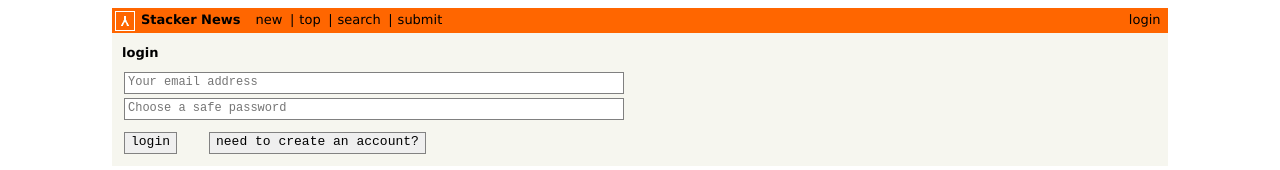
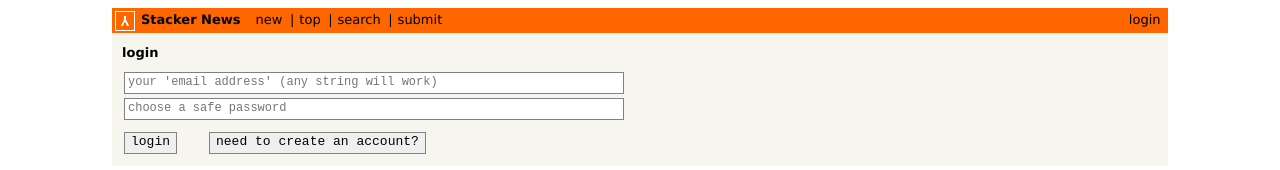
Before and after one commit to leeandher/Stacker-News, a React (Create React App) app: page /login in a window 1280 px wide. Shown: the top 170 px of the page. Built offline with nearby package versions, Linux system fonts and the light colour scheme; what apollo-link-ws would draw is missing.

Commit message:
:speech_balloon: Change placeholder
More descriptive placeholder text on login

```diff
--- a/src/components/Login.js
+++ b/src/components/Login.js
@@ -57,13 +57,13 @@ class Login extends Component {
             type="text"
             value={email}
             onChange={e => this.setState({ email: e.target.value })}
-            placeholder="Your email address"
+            placeholder="your 'email address' (any string will work)"
           />
           <input
             type="password"
             value={password}
             onChange={e => this.setState({ password: e.target.value })}
-            placeholder="Choose a safe password"
+            placeholder="choose a safe password"
           />
         </div>
         <div className="flex mt3">
```
